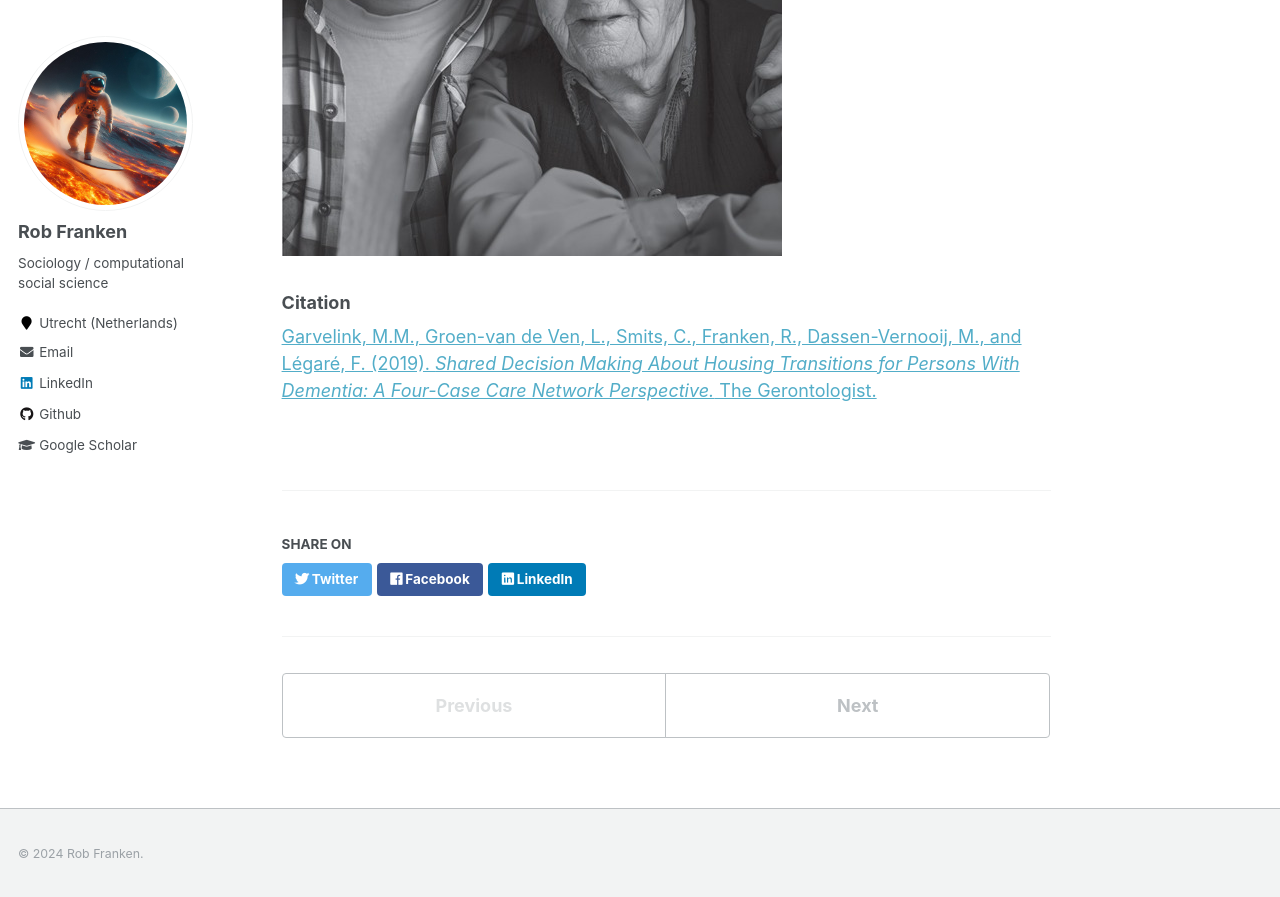
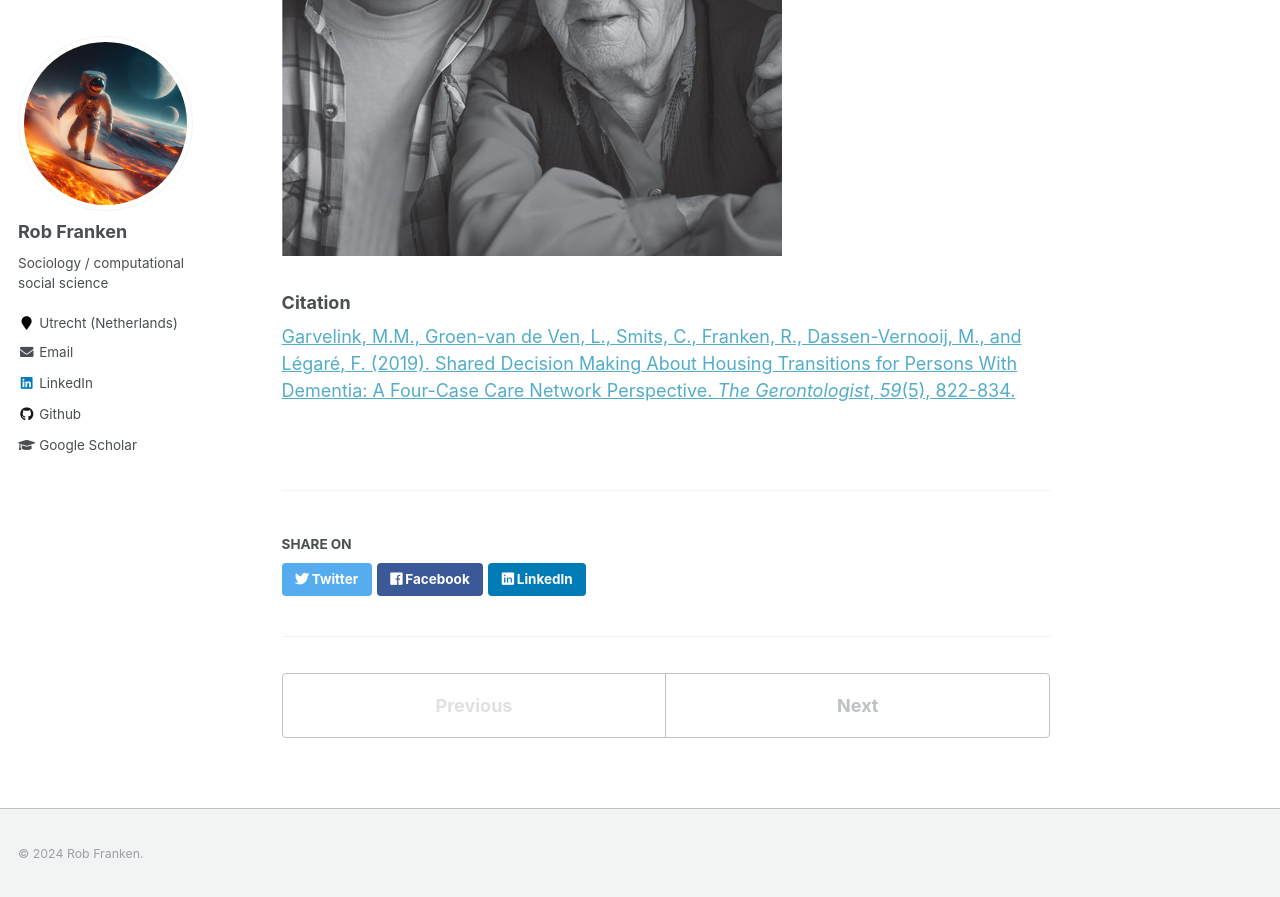
Before and after one commit to robfranken/robfranken.github.io, a Jekyll site: the page built from _publications/2019-shared-decision-making-gerontologist.md, in a window 1280 px wide and 900 px high, scrolled down 1058 px. Shown: the top 897 px of the window. Built offline with Jekyll 4.4.1, drawn with Linux system fonts in a browser that asks for light colours.

Commit message:
update pubs

```diff
--- a/_publications/2019-shared-decision-making-gerontologist.md
+++ b/_publications/2019-shared-decision-making-gerontologist.md
@@ -20,4 +20,4 @@ Timely and honest communication helps to mitigate the distress of deciding again
 
 ### Citation
 
-[Garvelink, M.M., Groen-van de Ven, L., Smits, C., Franken, R., Dassen-Vernooij, M., and Légaré, F. (2019). *Shared Decision Making About Housing Transitions for Persons With Dementia: A Four-Case Care Network Perspective.* The Gerontologist.](https://academic.oup.com/gerontologist/article/59/5/822/5051641)
+[Garvelink, M.M., Groen-van de Ven, L., Smits, C., Franken, R., Dassen-Vernooij, M., and Légaré, F. (2019). Shared Decision Making About Housing Transitions for Persons With Dementia: A Four-Case Care Network Perspective. *The Gerontologist*, *59*(5), 822-834.](https://academic.oup.com/gerontologist/article/59/5/822/5051641)
```
